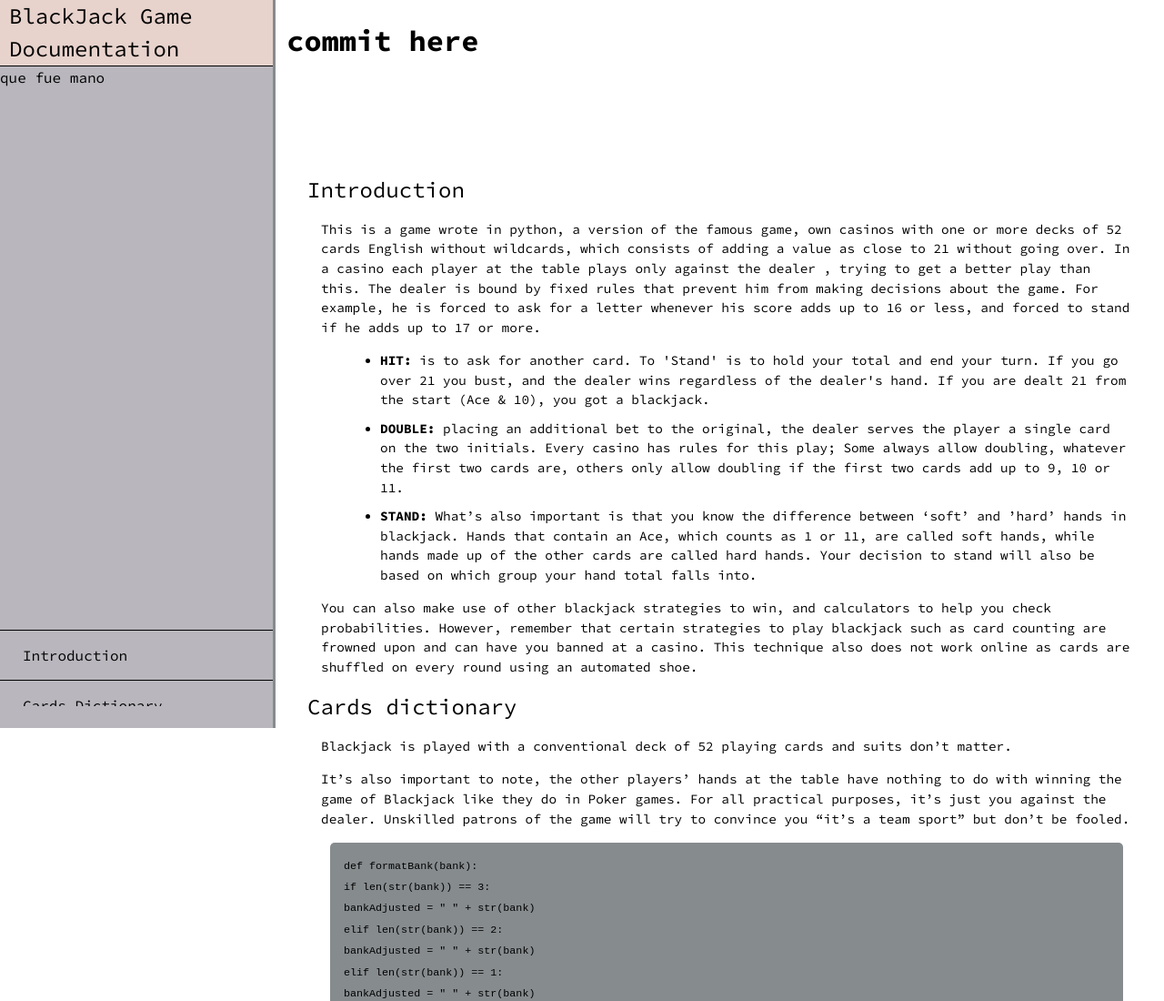
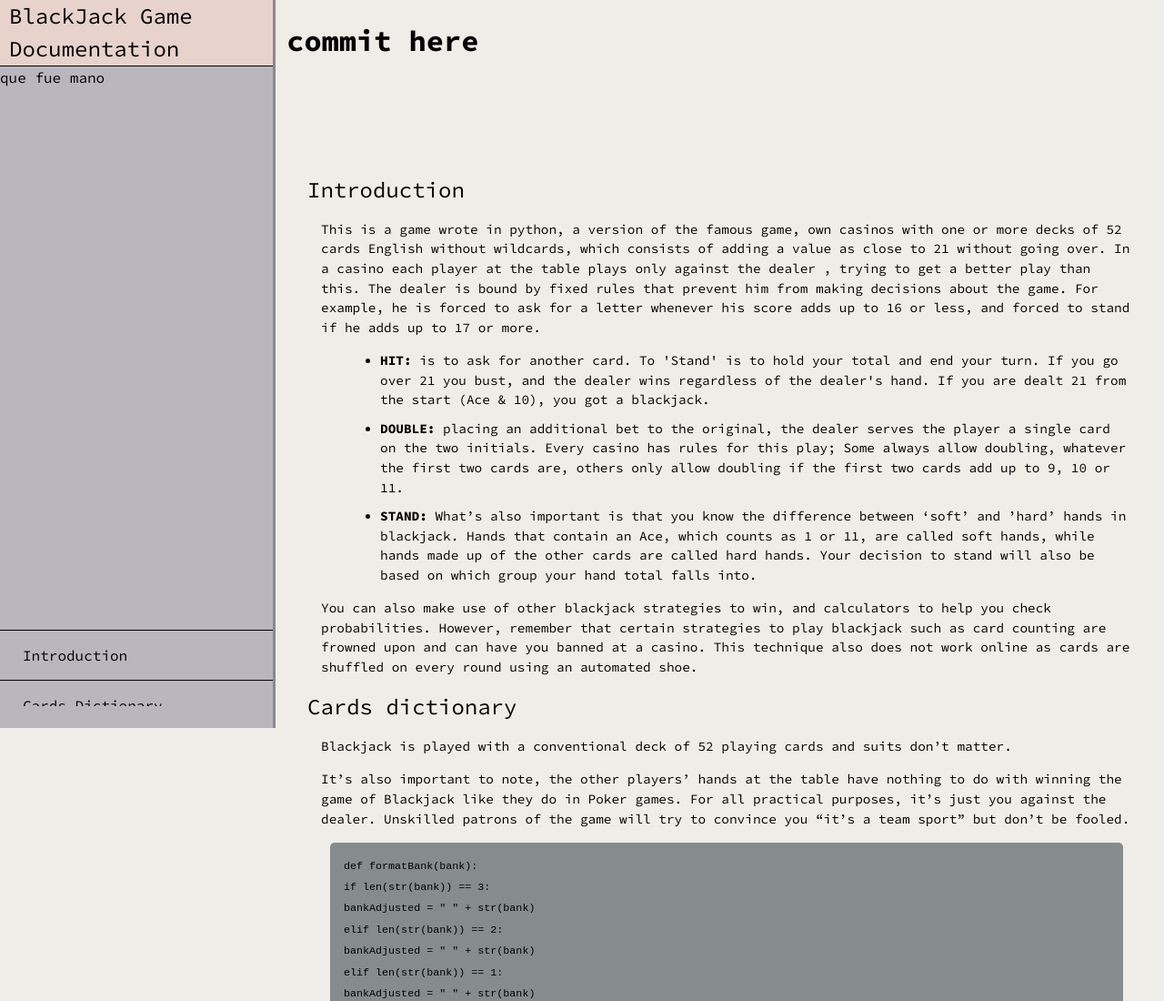
Before and after one commit to MauDev98/githubTry1, a plain HTML site: page index.html in a window 1280 px wide. Shown: the top 1100 px of the page at 91% size. Drawn offline with Linux system fonts and the light colour scheme.

Commit message:
fixed background

```diff
--- a/resources/css/styles.css
+++ b/resources/css/styles.css
@@ -1,5 +1,5 @@
 :root {
-  --ba kground-color: #eeede7;
+  --background-color: #eeede7;
   --title-color: #e7d2cc;
   --navbar-background-color: #b9b7bd;
   --border-color: #868b8e;
```
